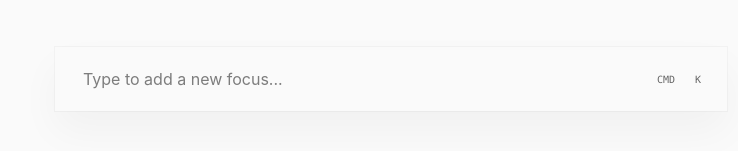
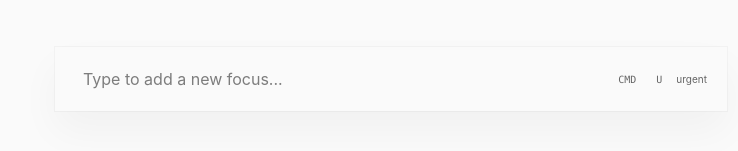
Before and after one commit to yihfei/mono, a React (Vite) app: page / in a window 1280 px wide. Shown: the part 641-792 px from the top of the page, without its empty margins (249-987 px from the left). Built offline with nearby package versions, Linux system fonts and the light colour scheme.

Commit message:
Refine commands

```diff
--- a/src/components/TaskInput.tsx
+++ b/src/components/TaskInput.tsx
@@ -17,32 +17,17 @@ export const TaskInput = () => {
         return;
       }
 
-      // 1. Handle CMD + K shortcut
-      if ((e.metaKey || e.ctrlKey) && e.key === "k") {
-        e.preventDefault();
-        inputRef.current?.focus();
-        return;
-      }
-
-      // 2. Handle "Type to Add" functionality
-      // First, make sure they aren't already typing in an input or textarea
-      // (This prevents hijacking focus if you add other inputs to the app later)
       const isTypingInInput =
         document.activeElement instanceof HTMLInputElement ||
         document.activeElement instanceof HTMLTextAreaElement;
 
       if (isTypingInInput) return;
 
-      // Second, ignore any keyboard combinations (like CMD+C, ALT+Tab, etc.)
       if (e.metaKey || e.ctrlKey || e.altKey) return;
 
-      // Finally, if the key is a single printable character (letters, numbers, punctuation)
       if (e.key.length === 1) {
         console.log("Focusing input due to key press:", e.key);
         inputRef.current?.focus();
-        // By focusing during the 'keydown' event, the browser seamlessly
-        // routes the subsequent 'keypress' and 'input' events to the input field,
-        // meaning the character they just typed will appear automatically!
       }
     };
 
@@ -65,16 +50,12 @@ export const TaskInput = () => {
           className={`glass-panel w-full p-1 shadow-[0_20px_40px_rgba(26,28,28,0.04)] ring-1 ${isUrgent ? "ring-red-500 border-2 border-red-500" : "ring-black/[0.03]"}`}
         >
           <div className="relative flex items-center">
-            {/* <span className="material-symbols-outlined absolute left-4 text-outline opacity-40">
-              add
-            </span> */}
-
             <input
               ref={inputRef}
               value={inputValue}
               onChange={(e) => setInputValue(e.target.value)}
               onKeyDown={handleEnter}
-              className="w-full bg-transparent border-none focus:ring-0 outline-none py-4 pl-6 pr-6 font-body text-base placeholder:text-outline/40"
+              className="w-full bg-transparent border-none focus:ring-0 outline-none py-4 pl-6 pr-6 font-body text-base placeholder:text-outline/40 caret-transparent"
               placeholder="Type to add a new focus..."
               type="text"
             />
@@ -84,8 +65,11 @@ export const TaskInput = () => {
                 CMD
               </kbd>
               <kbd className="hidden md:flex items-center px-1.5 py-0.5 font-label text-[10px] bg-surface-container-high text-on-surface-variant opacity-60">
-                K
+                U
               </kbd>
+              <span className="hidden md:flex items-center font-label text-[10px] text-on-surface-variant opacity-60">
+                urgent
+              </span>
             </div>
           </div>
         </div>
```
Also changed, not shown: src/App.tsx (+0 -12 lines), src/components/TaskItem.tsx (+0 -12 lines).
